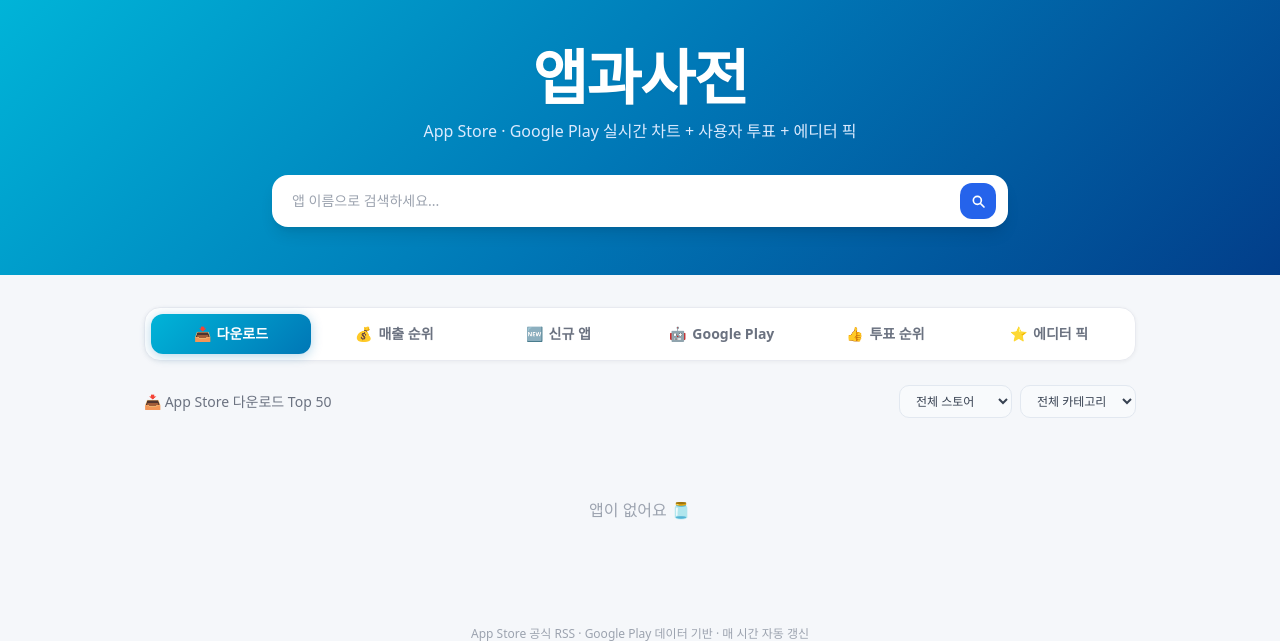
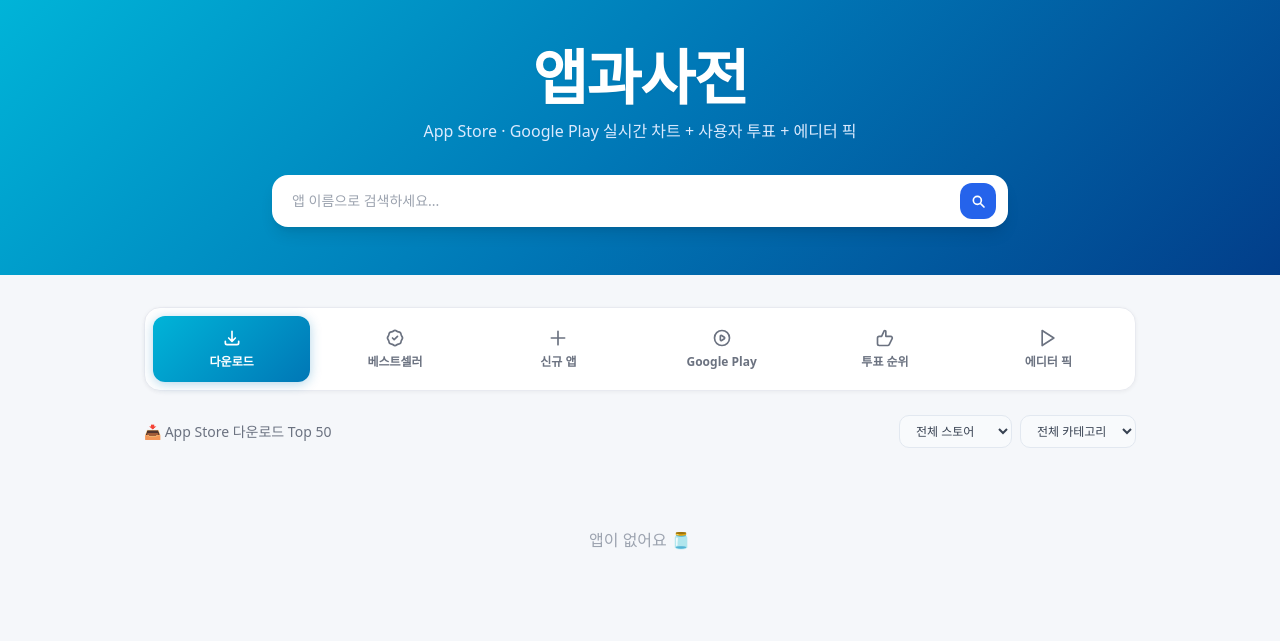
Before and after one commit to roganida/apppedia, a Flask app: page / in a window 1280 px wide. Shown: the part 66-707 px from the top of the page. Run offline with Flask 3, Linux system fonts and the light colour scheme; data that the repository does not hold is empty; some libraries are stand-ins or nearby versions.

Commit message:
탭 픽토그램 디자인 적용 + 매출순위 → 베스트셀러 변경

```diff
--- a/templates/index.html
+++ b/templates/index.html
@@ -211,30 +211,49 @@
   <main class="max-w-5xl mx-auto px-4 py-8">
 
     <!-- Tabs -->
-    <div class="tab-wrap p-1.5 grid grid-cols-3 sm:grid-cols-6 gap-1 mb-6 text-sm font-semibold">
+    <div class="tab-wrap p-2 grid grid-cols-3 sm:grid-cols-6 gap-1.5 mb-6">
       <button onclick="switchTab('downloads')" id="tab-downloads"
-        class="tab-active py-2.5 px-2 rounded-xl flex items-center justify-center gap-1.5 transition-all">
-        <span>📥</span><span class="text-xs sm:text-sm">다운로드</span>
+        class="tab-active py-3 px-2 rounded-xl flex flex-col items-center gap-1.5 transition-all">
+        <svg class="w-5 h-5" fill="none" viewBox="0 0 24 24" stroke="currentColor" stroke-width="2">
+          <path stroke-linecap="round" stroke-linejoin="round" d="M4 16v2a2 2 0 002 2h12a2 2 0 002-2v-2M12 4v12m0 0l-4-4m4 4l4-4"/>
+        </svg>
+        <span class="text-xs font-semibold">다운로드</span>
       </button>
       <button onclick="switchTab('revenue')" id="tab-revenue"
-        class="tab-inactive py-2.5 px-2 rounded-xl flex items-center justify-center gap-1.5 transition-all">
-        <span>💰</span><span class="text-xs sm:text-sm">매출 순위</span>
+        class="tab-inactive py-3 px-2 rounded-xl flex flex-col items-center gap-1.5 transition-all">
+        <svg class="w-5 h-5" fill="none" viewBox="0 0 24 24" stroke="currentColor" stroke-width="2">
+          <path stroke-linecap="round" stroke-linejoin="round" d="M9 12l2 2 4-4M7.835 4.697a3.42 3.42 0 001.946-.806 3.42 3.42 0 014.438 0 3.42 3.42 0 001.946.806 3.42 3.42 0 013.138 3.138 3.42 3.42 0 00.806 1.946 3.42 3.42 0 010 4.438 3.42 3.42 0 00-.806 1.946 3.42 3.42 0 01-3.138 3.138 3.42 3.42 0 00-1.946.806 3.42 3.42 0 01-4.438 0 3.42 3.42 0 00-1.946-.806 3.42 3.42 0 01-3.138-3.138 3.42 3.42 0 00-.806-1.946 3.42 3.42 0 010-4.438 3.42 3.42 0 00.806-1.946 3.42 3.42 0 013.138-3.138z"/>
+        </svg>
+        <span class="text-xs font-semibold">베스트셀러</span>
       </button>
       <button onclick="switchTab('new')" id="tab-new"
-        class="tab-inactive py-2.5 px-2 rounded-xl flex items-center justify-center gap-1.5 transition-all">
-        <span>🆕</span><span class="text-xs sm:text-sm">신규 앱</span>
+        class="tab-inactive py-3 px-2 rounded-xl flex flex-col items-center gap-1.5 transition-all">
+        <svg class="w-5 h-5" fill="none" viewBox="0 0 24 24" stroke="currentColor" stroke-width="2">
+          <path stroke-linecap="round" stroke-linejoin="round" d="M12 4v16m8-8H4"/>
+        </svg>
+        <span class="text-xs font-semibold">신규 앱</span>
       </button>
       <button onclick="switchTab('googleplay')" id="tab-googleplay"
-        class="tab-inactive py-2.5 px-2 rounded-xl flex items-center justify-center gap-1.5 transition-all">
-        <span>🤖</span><span class="text-xs sm:text-sm">Google Play</span>
+        class="tab-inactive py-3 px-2 rounded-xl flex flex-col items-center gap-1.5 transition-all">
+        <svg class="w-5 h-5" fill="none" viewBox="0 0 24 24" stroke="currentColor" stroke-width="2">
+          <path stroke-linecap="round" stroke-linejoin="round" d="M14.752 11.168l-3.197-2.132A1 1 0 0010 9.87v4.263a1 1 0 001.555.832l3.197-2.132a1 1 0 000-1.664z"/>
+          <path stroke-linecap="round" stroke-linejoin="round" d="M21 12a9 9 0 11-18 0 9 9 0 0118 0z"/>
+        </svg>
+        <span class="text-xs font-semibold">Google Play</span>
       </button>
       <button onclick="switchTab('votes')" id="tab-votes"
-        class="tab-inactive py-2.5 px-2 rounded-xl flex items-center justify-center gap-1.5 transition-all">
-        <span>👍</span><span class="text-xs sm:text-sm">투표 순위</span>
+        class="tab-inactive py-3 px-2 rounded-xl flex flex-col items-center gap-1.5 transition-all">
+        <svg class="w-5 h-5" fill="none" viewBox="0 0 24 24" stroke="currentColor" stroke-width="2">
+          <path stroke-linecap="round" stroke-linejoin="round" d="M14 10h4.764a2 2 0 011.789 2.894l-3.5 7A2 2 0 0115.263 21H5a2 2 0 01-2-2v-7a2 2 0 012-2h2.924L11 3.382A1 1 0 0112 3h.023a1 1 0 01.977 1.006V10z"/>
+        </svg>
+        <span class="text-xs font-semibold">투표 순위</span>
       </button>
       <button onclick="switchTab('curated')" id="tab-curated"
-        class="tab-inactive py-2.5 px-2 rounded-xl flex items-center justify-center gap-1.5 transition-all">
-        <span>⭐</span><span class="text-xs sm:text-sm">에디터 픽</span>
+        class="tab-inactive py-3 px-2 rounded-xl flex flex-col items-center gap-1.5 transition-all">
+        <svg class="w-5 h-5" fill="none" viewBox="0 0 24 24" stroke="currentColor" stroke-width="2">
+          <path stroke-linecap="round" stroke-linejoin="round" d="M5 3l14 9-14 9V3z"/>
+        </svg>
+        <span class="text-xs font-semibold">에디터 픽</span>
       </button>
     </div>
 
@@ -269,7 +288,7 @@
 
     const tabLabels = {
       downloads:  '📥 App Store 다운로드 Top 50',
-      revenue:    '💰 App Store 매출 Top 50',
+      revenue:    '🏆 App Store 베스트셀러 Top 50',
       new:        '🆕 App Store 신규 앱 Top 50',
       googleplay: '🤖 Google Play 인기 앱',
       votes:      '👍 사용자 투표 Top 50',
```
